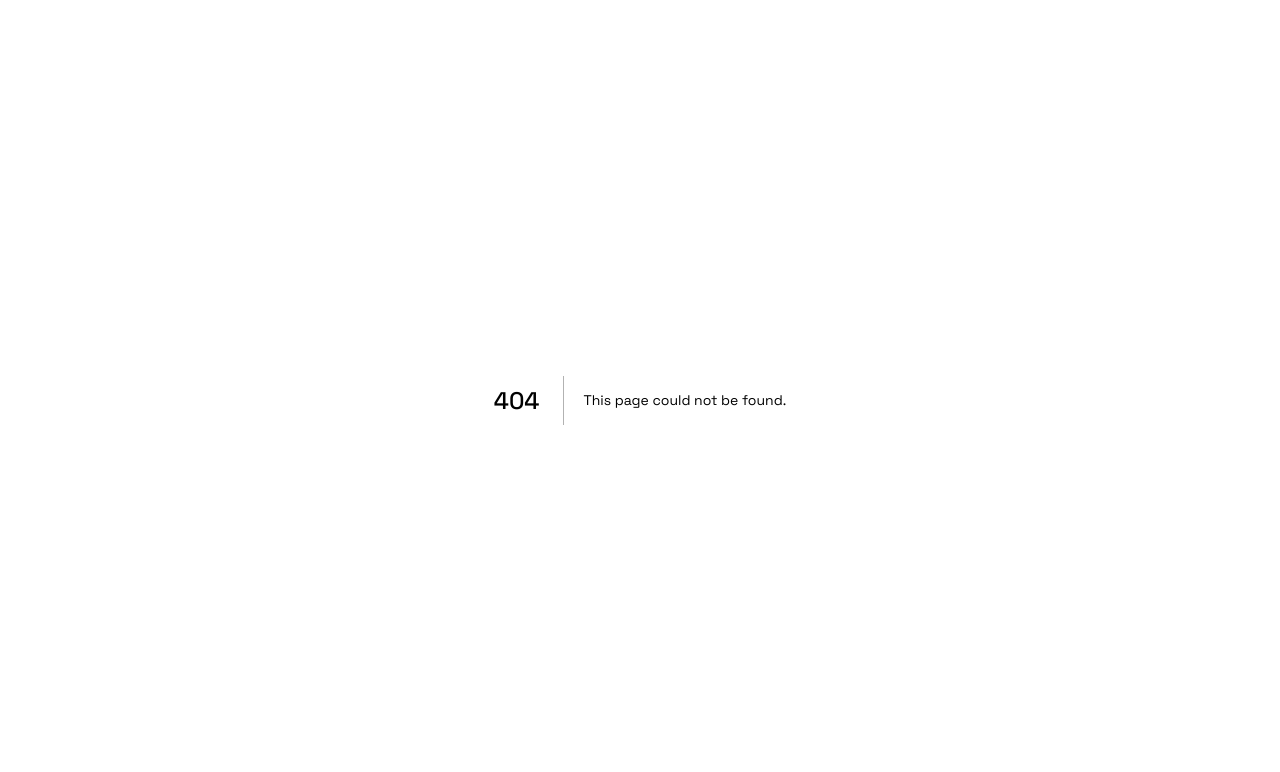
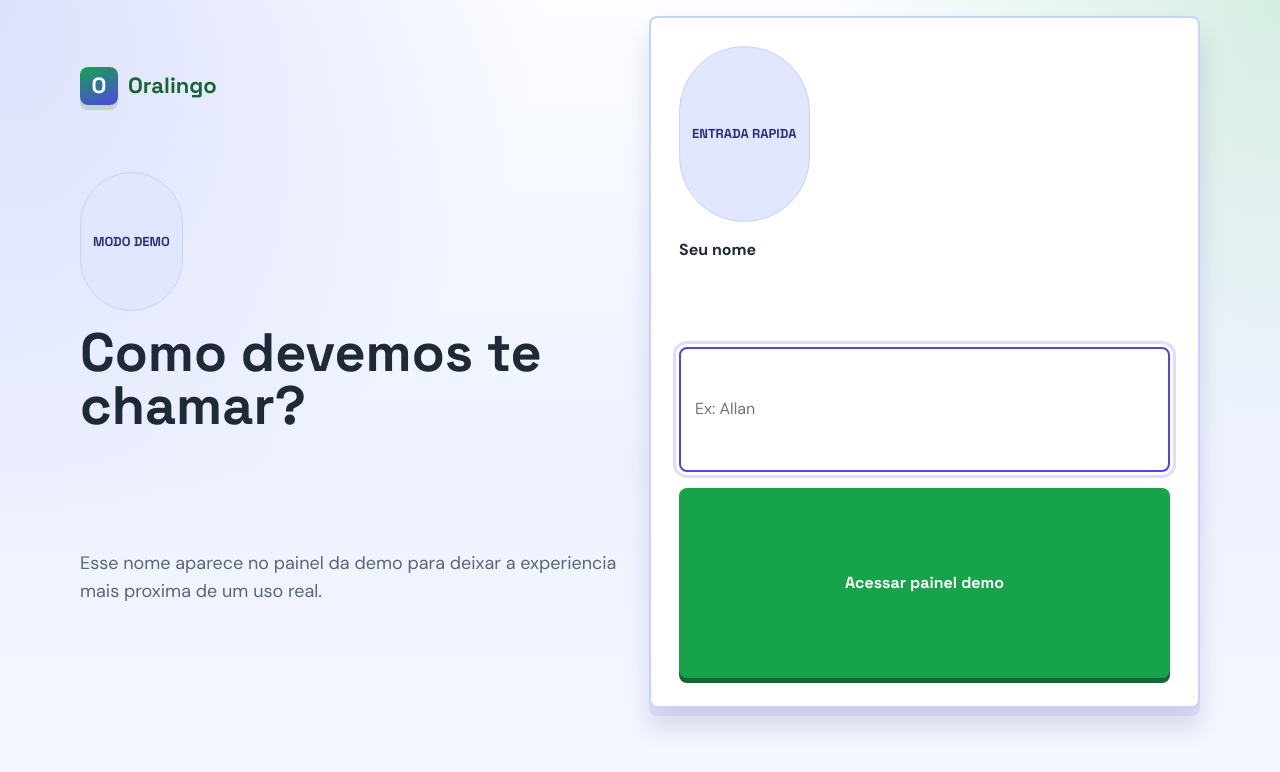
Before and after one commit to alansaint90-cmd/oralingo, a Next.js app: page /demo in a window 1280 px wide. Before the commit this address had no page. Shown: the top 772 px of the page. Built offline with nearby package versions, Linux system fonts and the light colour scheme.

Commit message:
Fix production bootstrap seed

```diff
--- a/src/app/(auth)/cadastro/page.tsx
+++ b/src/app/(auth)/cadastro/page.tsx
@@ -2,5 +2,5 @@ import Link from "next/link";
 import { AuthForm } from "@/components/features/AuthForm";
 
 export default function RegisterPage() {
-  return <main className="shell app-frame grid-2"><section className="stack"><div className="brand">Oralingo</div><span className="eyebrow">Novo jogador</span><h1 className="page-title compact">Seu treino de comunicacao comeca aqui.</h1><p className="lead">Crie seu perfil, desbloqueie o diagnostico inicial e avance em missoes curtas.</p></section><section className="stack"><AuthForm mode="register" /><Link className="button ghost" href="/api/auth/demo">Ver demo antes</Link><Link className="muted" href="/login">Ja tenho conta</Link></section></main>;
+  return <main className="shell app-frame grid-2"><section className="stack"><div className="brand">Oralingo</div><span className="eyebrow">Novo jogador</span><h1 className="page-title compact">Seu treino de comunicacao comeca aqui.</h1><p className="lead">Crie seu perfil, desbloqueie o diagnostico inicial e avance em missoes curtas.</p></section><section className="stack"><AuthForm mode="register" /><Link className="button ghost" href="/demo">Ver demo antes</Link><Link className="muted" href="/login">Ja tenho conta</Link></section></main>;
 }
--- a/src/app/(auth)/login/page.tsx
+++ b/src/app/(auth)/login/page.tsx
@@ -3,5 +3,5 @@ import { AuthForm } from "@/components/features/AuthForm";
 import { Eye } from "lucide-react";
 
 export default function LoginPage() {
-  return <main className="shell app-frame grid-2"><section className="stack"><div className="brand">Oralingo</div><span className="eyebrow">Continue sua sequencia</span><h1 className="page-title compact">Entre e volte ao treino.</h1><p className="lead">Seu historico, XP e evolucao ficam salvos para a proxima tentativa.</p><Link className="button secondary" href="/api/auth/demo"><Eye size={18} /> Acessar demo</Link></section><section className="stack"><AuthForm mode="login" /><Link className="button ghost" href="/api/auth/demo">Entrar como demo</Link><Link className="muted" href="/recuperar-senha">Esqueci minha senha</Link><Link className="muted" href="/cadastro">Criar conta</Link></section></main>;
+  return <main className="shell app-frame grid-2"><section className="stack"><div className="brand">Oralingo</div><span className="eyebrow">Continue sua sequencia</span><h1 className="page-title compact">Entre e volte ao treino.</h1><p className="lead">Seu historico, XP e evolucao ficam salvos para a proxima tentativa.</p><Link className="button secondary" href="/demo"><Eye size={18} /> Acessar demo</Link></section><section className="stack"><AuthForm mode="login" /><Link className="button ghost" href="/demo">Entrar como demo</Link><Link className="muted" href="/recuperar-senha">Esqueci minha senha</Link><Link className="muted" href="/cadastro">Criar conta</Link></section></main>;
 }
--- /dev/null
+++ b/src/app/demo/page.tsx
@@ -0,0 +1,15 @@
+import { DemoNameForm } from "@/components/features/DemoNameForm";
+
+export default function DemoPage() {
+  return (
+    <main className="shell app-frame grid-2">
+      <section className="stack">
+        <div className="brand">Oralingo</div>
+        <span className="eyebrow">Modo demo</span>
+        <h1 className="page-title compact">Como devemos te chamar?</h1>
+        <p className="lead">Esse nome aparece no painel da demo para deixar a experiencia mais proxima de um uso real.</p>
+      </section>
+      <DemoNameForm />
+    </main>
+  );
+}
--- a/src/app/demo/route.ts
+++ /dev/null
@@ -1,5 +0,0 @@
-import { NextResponse } from "next/server";
-
-export function GET(request: Request) {
-  return NextResponse.redirect(new URL("/api/auth/demo", request.url));
-}
--- a/src/app/globals.css
+++ b/src/app/globals.css
@@ -108,6 +108,16 @@ h1, h2, h3, .brand, .button, .side-link, .badge, .eyebrow {
   padding: 18px 0;
 }
 
+.landing-topbar {
+  display: grid;
+  grid-template-columns: 1fr minmax(280px, 0.86fr);
+  align-items: center;
+}
+
+.landing-actions {
+  justify-content: center;
+}
+
 .brand {
   display: inline-flex;
   align-items: center;
@@ -198,6 +208,16 @@ h1, h2, h3, .brand, .button, .side-link, .badge, .eyebrow {
 }
 .button:disabled { opacity: 0.55; cursor: not-allowed; transform: none; }
 
+.topbar .button {
+  min-height: 42px;
+  padding: 10px 13px;
+  font-size: 12px;
+  box-shadow: 0 4px 0 var(--brand-dark);
+}
+
+.topbar .button.secondary { box-shadow: 0 4px 0 var(--blue-dark); }
+.topbar .button.ghost { box-shadow: 0 4px 0 #aebcf8; }
+
 .panel, .card, .lesson-card {
   background: var(--panel);
   border: 2px solid var(--line);
@@ -208,6 +228,28 @@ h1, h2, h3, .brand, .button, .side-link, .badge, .eyebrow {
 
 .panel { padding: 28px; }
 .card { padding: 20px; }
+
+.metric-card {
+  display: grid;
+  gap: 8px;
+}
+
+.metric-card span {
+  display: flex;
+  align-items: center;
+  gap: 8px;
+  white-space: nowrap;
+}
+
+.metric-card svg {
+  width: 22px;
+  height: 22px;
+  flex: 0 0 auto;
+}
+
+.metric-card p {
+  margin: 0;
+}
 
 .lesson-card {
   position: relative;
@@ -436,6 +478,10 @@ h1, h2, h3, .brand, .button, .side-link, .badge, .eyebrow {
 
 @media (max-width: 900px) {
   .hero, .grid-2, .grid-3, .metric-grid, .app-grid, .mission-path { grid-template-columns: 1fr; }
+  .landing-topbar {
+    display: flex;
+    align-items: center;
+  }
   .hero { gap: 24px; padding-top: 10px; }
   .hero-visual { min-height: 350px; }
   .phone-preview { display: none; }
@@ -445,3 +491,32 @@ h1, h2, h3, .brand, .button, .side-link, .badge, .eyebrow {
   .bottom-nav { display: grid; }
   .app-topbar .row { display: none; }
 }
+
+@media (max-width: 520px) {
+  .shell { width: min(100% - 20px, 1120px); }
+  .topbar {
+    gap: 8px;
+    align-items: flex-start;
+    padding: 14px 0;
+  }
+  .topbar .brand {
+    font-size: 14px;
+    gap: 6px;
+    min-width: 0;
+  }
+  .topbar .brand::before {
+    width: 22px;
+    height: 22px;
+    font-size: 12px;
+    box-shadow: none;
+  }
+  .topbar .row {
+    justify-content: flex-end;
+    gap: 7px;
+  }
+  .topbar .button {
+    min-height: 36px;
+    padding: 8px 10px;
+    font-size: 11px;
+  }
+}
--- /dev/null
+++ b/src/components/features/DemoNameForm.tsx
@@ -0,0 +1,53 @@
+"use client";
+
+import { useState } from "react";
+import { useRouter } from "next/navigation";
+
+export function DemoNameForm() {
+  const router = useRouter();
+  const [name, setName] = useState("");
+  const [message, setMessage] = useState("");
+  const [loading, setLoading] = useState(false);
+
+  async function submit(event: React.FormEvent<HTMLFormElement>) {
+    event.preventDefault();
+    setLoading(true);
+    setMessage("");
+
+    const response = await fetch("/api/auth/demo", {
+      method: "POST",
+      body: JSON.stringify({ name })
+    });
+    const data = await response.json();
+    setLoading(false);
+
+    if (!response.ok) {
+      setMessage(data.message ?? "Digite um nome valido para continuar.");
+      return;
+    }
+
+    router.push(data.redirectTo);
+  }
+
+  return (
+    <form className="panel stack" onSubmit={submit}>
+      <span className="eyebrow">Entrada rapida</span>
+      <label className="stack">
+        <strong>Seu nome</strong>
+        <input
+          className="input"
+          name="name"
+          value={name}
+          onChange={(event) => setName(event.target.value)}
+          minLength={2}
+          maxLength={40}
+          placeholder="Ex: Allan"
+          required
+          autoFocus
+        />
+      </label>
+      <button className="button" disabled={loading}>{loading ? "Entrando..." : "Acessar painel demo"}</button>
+      {message && <p className="muted" role="alert">{message}</p>}
+    </form>
+  );
+}
--- a/src/lib/services/queries.ts
+++ b/src/lib/services/queries.ts
@@ -2,10 +2,12 @@ import { and, desc, eq } from "drizzle-orm";
 import { db } from "@/lib/db";
 import { attempts, challenges, trainingSessions, userProfiles, userProgress, users } from "@/lib/db/schema";
 import { demoAnalysis, demoChallenge60, demoImprovedAnalysis, demoProfile, demoProgress, demoSessionId, demoUser, demoUserId } from "@/lib/demo/data";
+import { getSession } from "@/lib/auth/session";
 
 export async function getDashboardData(userId: string) {
   if (userId === demoUserId) {
-    return { user: demoUser, profile: demoProfile, progress: demoProgress };
+    const session = await getSession();
+    return { user: { ...demoUser, name: session?.name ?? demoUser.name }, profile: demoProfile, progress: demoProgress };
   }
 
   const [user] = await db.select().from(users).where(and(eq(users.id, userId), eq(users.isDeleted, false))).limit(1);
```
Also changed, not shown: src/app/api/auth/demo/route.ts (+11 -2 lines), src/app/page.tsx (+10 -12 lines), 1 other file (tests, documents, lock files or other folders).
